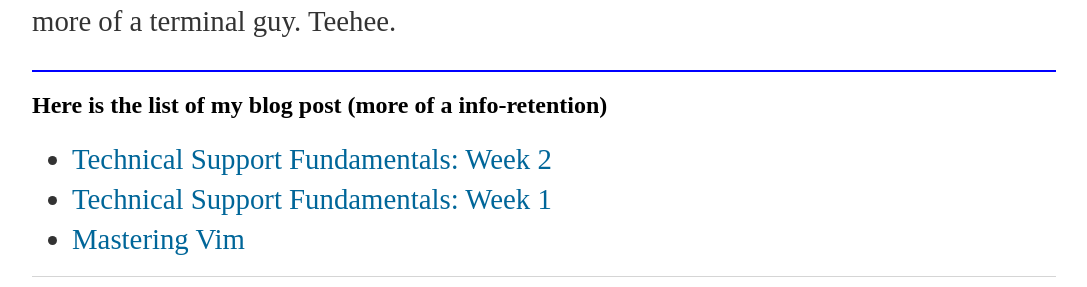
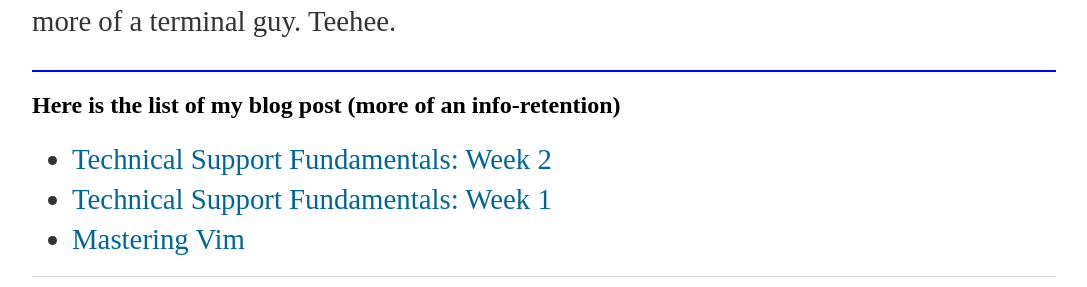
Before and after one commit to satishkarki/firstblog, a Jekyll site: the page built from index.md, in a window 1280 px wide. Shown: the part 807-1094 px from the top of the page, without its empty margins (96-1183 px from the left). Built offline with Jekyll 4.4.1, drawn with Linux system fonts in a browser that asks for light colours.

```diff
--- a/index.md
+++ b/index.md
@@ -14,7 +14,7 @@ It takes about 50 milliseconds (that's 0.05 seconds) for anyone to form an opini
 However, if I were you, I would have swiftly closed this tab (`CTRL+W` is the keyboard shortcut, don't do it, Plz!). I know my Github page sucks. I am still learning how [Jekyll](https://jekyllrb.com/) works, and with the mystical power of HTML and CSS, I will embellish this page (*fingers crossed*). Appearance matters, a front-end girl would certainly say, but I am more of a terminal guy. Teehee.
 
 <hr style="height:2px;border-width:0;color:blue;background-color:blue">
-<h2>Here is the list of my blog post (more of a info-retention)</h2>
+<h2>Here is the list of my blog post (more of an info-retention)</h2>
 <ul>
 	{% for post in site.posts %}
 	  <li>
```
